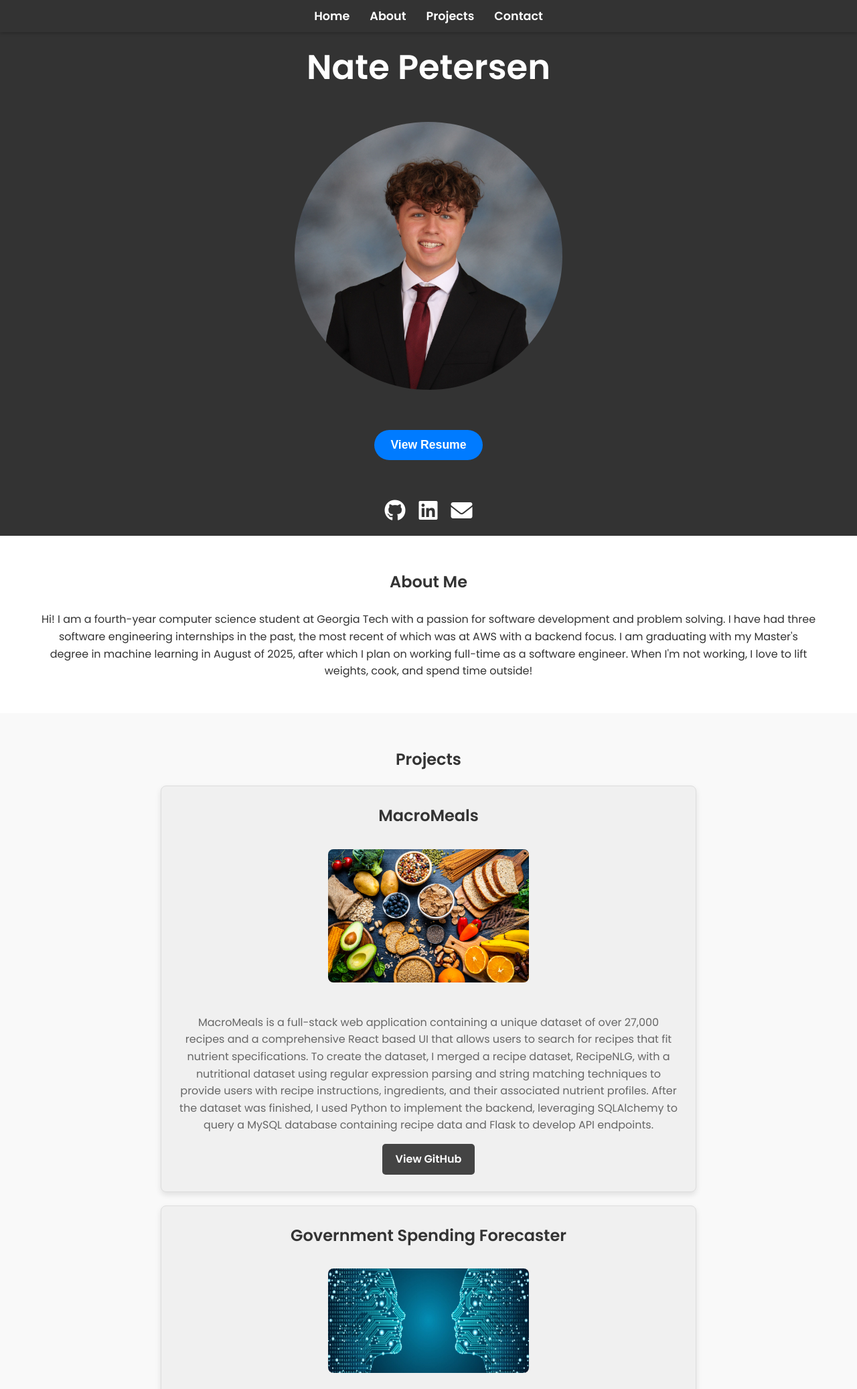
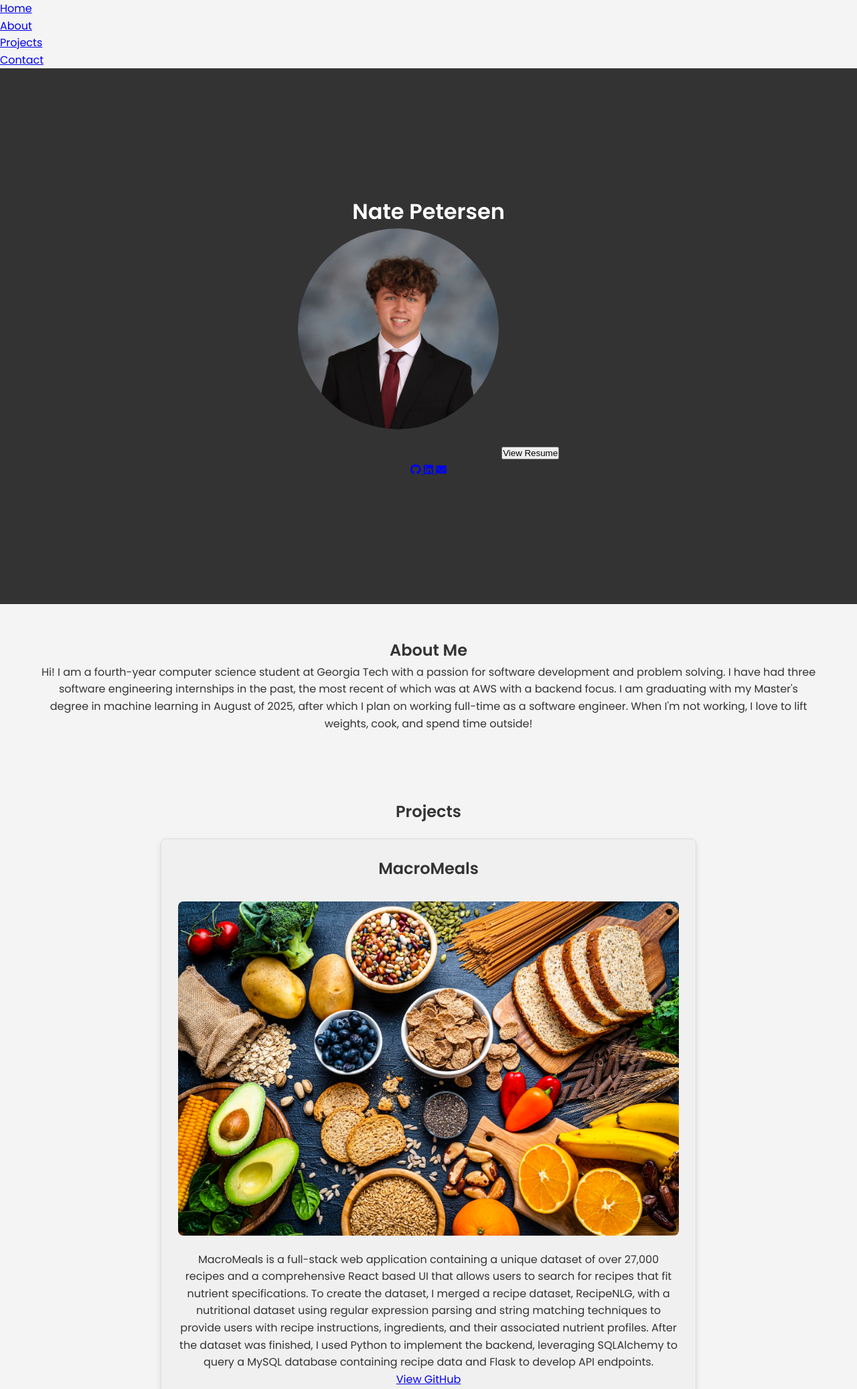
Before and after one commit to natepetersen03/natepetersen03.github.io, a plain HTML site: page index.html in a window 1280 px wide. Shown: the top 2074 px of the page at 67% size. Drawn offline with Linux system fonts and the light colour scheme.

Commit message:
attempted mobile fix pt 2

```diff
--- a/style.css
+++ b/style.css
@@ -2,35 +2,6 @@
     margin: 0;
     padding: 0;
     box-sizing: border-box;
-}
-
-.fixed-nav {
-    position: fixed;
-    top: 0;
-    width: 100%;
-    background-color: #333;
-    z-index: 1000;
-    padding: 10px 0;
-    box-shadow: 0 2px 5px rgba(0, 0, 0, 0.2);
-}
-
-.fixed-nav ul {
-    display: flex;
-    justify-content: center;
-    list-style: none;
-    margin: 0;
-    padding: 0;
-}
-
-.fixed-nav ul li {
-    margin: 0 15px;
-}
-
-.fixed-nav ul li a {
-    color: #fff;
-    text-decoration: none;
-    font-weight: 600;
-    font-size: 1.1rem;
 }
 
 body {
@@ -38,146 +9,44 @@ body {
     line-height: 1.6;
     color: #333;
     background-color: #f4f4f4;
+    width: 100%;
+    overflow-x: hidden;
+}
+
+section {
+    padding: 50px 0;
+    text-align: center;
+    width: 100%;
+    box-sizing: border-box;
 }
 
 .container {
     max-width: 1200px;
     margin: 0 auto;
     padding: 0 20px;
-}
-
-header .container {
-    display: flex;
-    flex-direction: column;
-    align-items: center;
-    justify-content: center;
+    width: 100%;
 }
 
 header {
     background-color: #333;
     color: #fff;
-    height: 100vh;
-    padding: 60px 20px;
-    text-align: center;
+    min-height: 100vh;
     display: flex;
     flex-direction: column;
     align-items: center;
-}
-
-header h1 {
-    font-size: 3.2rem;
+    justify-content: center;
+    text-align: center;
+    padding: 60px 20px;
+    width: 100%;
+    box-sizing: border-box;
 }
 
 .profile-img {
-    width: 400px;
-    height: 400px;
+    width: 300px;
+    height: 300px;
     border-radius: 50%;
-    margin-top: 40px;
+    object-fit: cover;
     margin-bottom: 40px;
-    object-fit: cover;
-}
-
-/* Navigation inside header */
-nav ul {
-    display: flex;
-    justify-content: center;
-    list-style: none;
-    padding: 10px 0;
-}
-
-nav ul li {
-    margin: 0 15px;
-}
-
-nav ul li a {
-    color: #fff;
-    text-decoration: none;
-    font-weight: 600;
-}
-
-#resume-button {
-    background-color: #007bff;
-    color: white;
-    padding: 12px 24px;
-    border: none;
-    border-radius: 50px;
-    cursor: pointer;
-    margin-top: 20px;
-    margin-bottom: 20px;
-    font-size: 1.1rem;
-    font-weight: bold;
-    transition: background-color 0.3s ease, box-shadow 0.3s ease;
-    display: inline-block;
-}
-
-#resume-button:hover {
-    background-color: #0056b3;
-    box-shadow: 0 5px 15px rgba(0, 0, 0, 0.2);
-}
-
-section {
-    padding: 50px 0;
-    text-align: center;
-}
-
-#about, #contact {
-    background-color: #fff;
-}
-
-#projects {
-    background-color: #f9f9f9;
-}
-
-.project {
-    margin: 20px 0;
-}
-
-#contact {
-    display: flex;
-    flex-direction: column;
-    justify-content: center;
-    align-items: center;
-    text-align: center;
-}
-
-#contact a {
-    color: #007bff;
-    text-decoration: none;
-    margin-top: 10px;
-}
-
-#contact a:hover {
-    text-decoration: underline;
-}
-
-footer {
-    background-color: #333;
-    color: #fff;
-    text-align: center;
-    padding: 20px 0;
-    font-size: 0.9rem;
-}
-
-.social-buttons {
-    margin-top: 30px;
-    display: flex;
-    justify-content: center;
-    gap: 20px;
-}
-
-.social-icon {
-    font-size: 2rem;
-    color: white;
-    text-decoration: none;
-    transition: color 0.3s ease;
-}
-
-.social-icon:hover {
-    color: #007bff;
-}
-
-p {
-    margin-top: 1.5em;
 }
 
 .project-card {
@@ -189,6 +58,14 @@ p {
     max-width: 800px;
     box-shadow: 0 4px 8px rgba(0, 0, 0, 0.1);
     text-align: center;
+    width: 100%;
+}
+
+.project-card img {
+    width: 100%;
+    height: auto;
+    border-radius: 8px;
+    margin: 15px 0;
 }
 
 .project-card h3 {
@@ -196,56 +73,31 @@ p {
     font-size: 1.5rem;
 }
 
-.project-card img {
-    width: 40%;
-    height: auto;
-    border-radius: 8px;
-    margin: 15px auto;
+#contact {
+    display: flex;
+    flex-direction: column;
+    justify-content: center;
+    align-items: center;
+    text-align: center;
+    width: 100%;
 }
 
-.project-card p {
-    font-size: 1rem;
-    color: #666;
+footer {
+    background-color: #333;
+    color: #fff;
     text-align: center;
-}
-
-.view-project-button {
-    display: inline-block;
-    background-color: #444;
-    color: white;
-    padding: 10px 20px;
-    border-radius: 5px;
-    text-decoration: none;
-    font-weight: bold;
-    margin-top: 15px;
-    transition: background-color 0.3s ease, box-shadow 0.3s ease;
-}
-
-.view-project-button:hover {
-    background-color: #0056b3;
-    box-shadow: 0 5px 15px rgba(0, 0, 0, 0.2);
+    padding: 20px 0;
+    font-size: 0.9rem;
+    width: 100%;
 }
 
 @media (max-width: 768px) {
     .container {
-        padding: 0 10px;
+        padding: 0 15px;
     }
 
     .project-card {
         max-width: 90%;
-        padding: 15px;
-    }
-
-    .project-card img {
-        width: 60%;
-    }
-
-    header {
-        padding: 40px 10px;
-    }
-
-    header h1 {
-        font-size: 2.5rem;
     }
 
     .profile-img {
@@ -253,28 +105,26 @@ p {
         height: 250px;
     }
 
-    .view-project-button {
-        font-size: 0.9rem;
-        padding: 8px 16px;
+    header h1 {
+        font-size: 2.5rem;
     }
 }
 
 @media (max-width: 480px) {
+    .container {
+        padding: 0 10px;
+    }
+
     .project-card {
         max-width: 100%;
-        padding: 10px;
     }
 
-    .project-card img {
-        width: 80%;
+    .profile-img {
+        width: 200px;
+        height: 200px;
     }
 
     header h1 {
         font-size: 2rem;
     }
-
-    .view-project-button {
-        font-size: 0.8rem;
-        padding: 6px 12px;
-    }
 }
```
